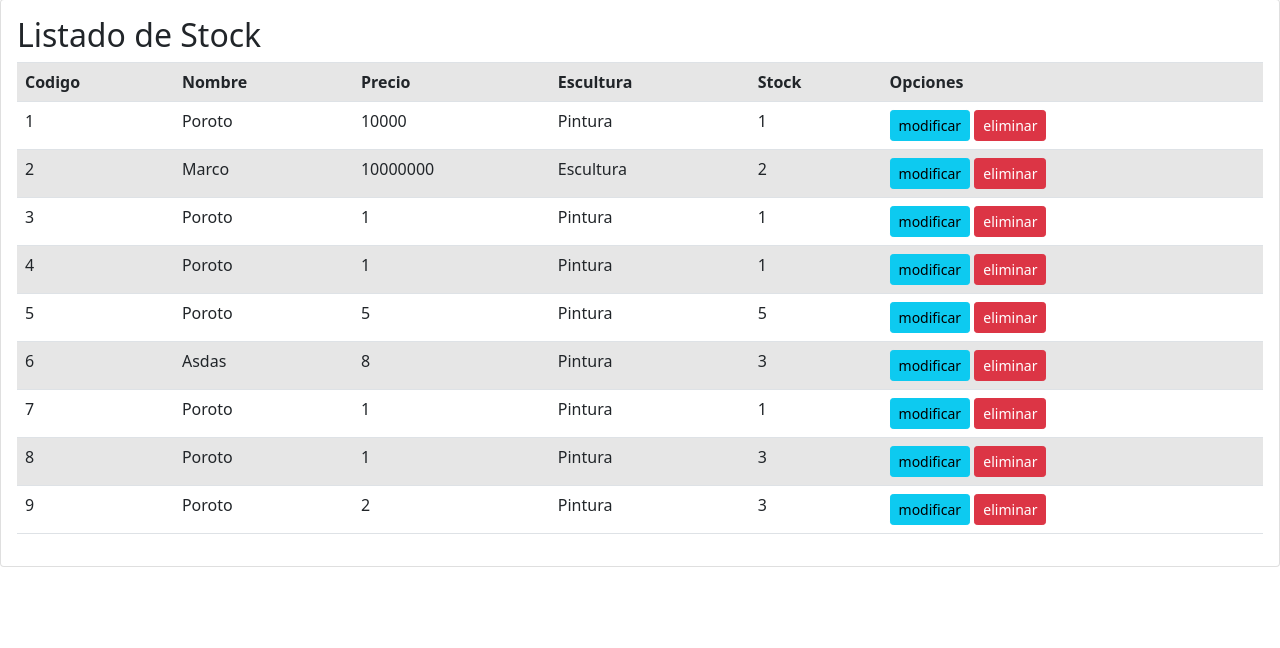
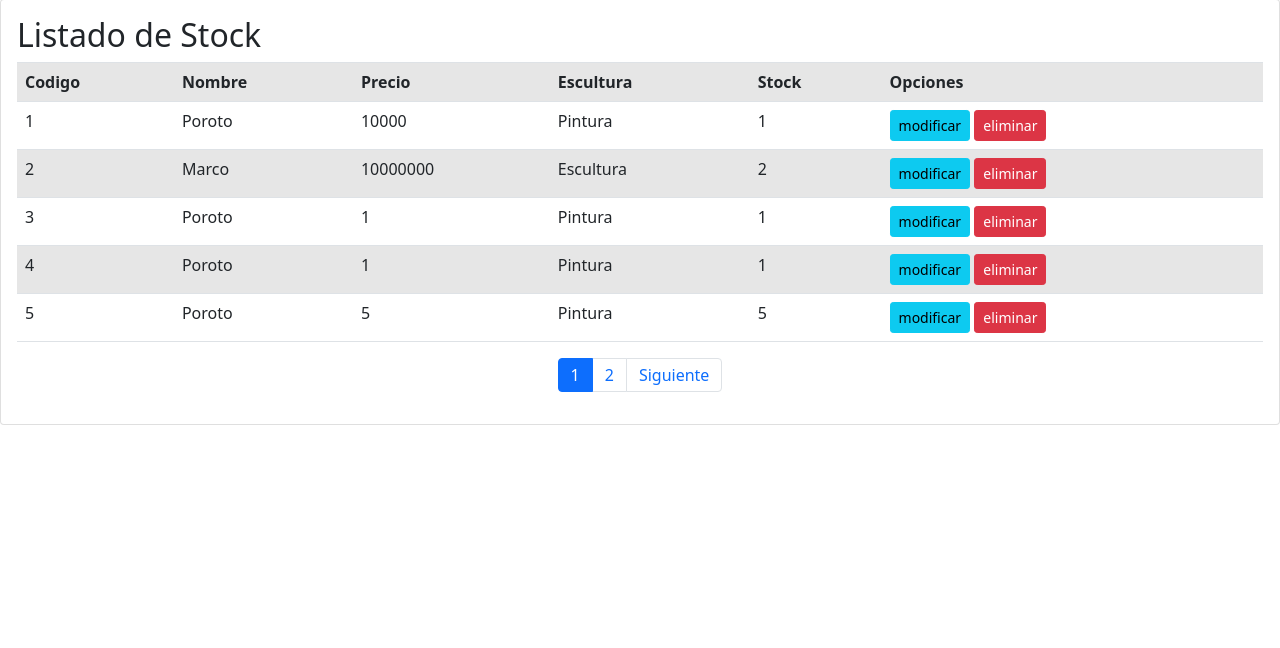
Before and after one commit to Yiomario/Trabajo2GroundZero, a Django app: page /listar-productos/ in a window 1280 px wide. Shown: the part 105-753 px from the top of the page. Run offline with Django 4.2, Linux system fonts and the light colour scheme; data comes from the database, SQL or seed files in the repository; both versions use the stored data as it was after the commit; some libraries are stand-ins or nearby versions.

Commit message:
paginacion

```diff
--- /dev/null
+++ b/groundzero/app/templates/app/paginator.html
@@ -0,0 +1,46 @@
+{% if paginator.num_pages > 1%}
+<div class="d-flex justify-content-center">
+    <ul class="pagination">
+        {% if entity.has_previous %}
+            <li class="page-item d-none d-sm-block"><a class="page-link" href="?page={{ entity.previous_page_number }}#pagtable">Anterior</a></li>
+        {% endif %}
+        {% for page in paginator.page_range %}
+            {% if forloop.last and page != entity.number and paginator.num_pages > 7 %}
+                {% if entity.next_page_number != paginator.num_pages%}
+                <li class="page-item">
+                    <a class="page-link" href="?page={{ entity.number | add:1}}#pagtable">...</a>
+                </li>
+                {% endif %}
+            <li class="page-item">
+                    <a class="page-link" href="?page={{paginator.num_pages}}#pagtable">{{paginator.num_pages}}</a>
+            </li>
+            {% endif %}
+            {% if page == entity.number and page > 7 %}
+            <li class="page-item">
+                <a class="page-link" href="?page={{ page | add:-1 }}#pagtable">...</a>
+            </li>
+            {% endif %}
+            {% if page < 7 or page == entity.number %}
+            <li class="page-item {% if page == entity.number %}active{% endif %}">
+                <a class="page-link" href="?page={{ page }}#pagtable">{{ page }}</a>
+            </li>
+            {% endif %}
+        {% endfor %}
+        {% if entity.has_next %}
+            <li class="page-item d-none d-sm-block">
+                <a class="page-link" href="?page={{ entity.next_page_number }}#pagtable">Siguiente</a>
+            </li>
+        {% endif %}
+    </ul>
+</div>
+<div class="d-flex justify-content-center d-sm-none">
+    {% if entity.has_previous %}
+        <span class="page-item"><a  class="page-link" href="?page={{ entity.previous_page_number }}#pagtable">Anterior</a></span>
+    {% endif %}
+    {% if entity.has_next %}
+        <span class="page-item"><a class="page-link" href="?page={{ entity.next_page_number }}#pagtable">Siguiente</a></span>
+    {% endif %}
+    <br>
+    <br>
+</div>
+{% endif %}
--- a/groundzero/app/templates/app/producto/listar.html
+++ b/groundzero/app/templates/app/producto/listar.html
@@ -90,7 +90,7 @@
 
                 </tr>
 
-                {% for p in productos %}
+                {% for p in entity %}
                 <tr>
                     <td>{{p.codigo | title}}</td>
                     <td>{{p.nombre | title}}</td>
@@ -104,6 +104,9 @@
                 </tr>
                 {% endfor %}
             </table>
+            <div>
+                {% include 'app/paginator.html' %}
+            </div>
 
 
         </div>
--- a/groundzero/app/views.py
+++ b/groundzero/app/views.py
@@ -2,6 +2,8 @@
 from .models import Producto
 from .forms import FormularioForm, ProductoForm, Producto
 from django.contrib import messages
+from django.core.paginator import Paginator
+from django.http import Http404
 
 # Create your views here.
 
@@ -68,9 +70,17 @@
 
 def listar_productos(request):
     productos = Producto.objects.all()
+    page = request.GET.get('page', 1)
+
+    try:
+        paginator = Paginator(productos, 5)
+        productos = paginator.page(page)
+    except:
+        raise Http404
 
     data = {
-        'productos':productos
+        'entity':productos,
+        'paginator': paginator
     }
     return render(request, 'app/producto/listar.html', data)
 
@@ -97,7 +107,16 @@
 
 def galeria(request):
     productos = Producto.objects.all()
+    page = request.GET.get('page', 1)
+
+    try:
+        paginator = Paginator(productos, 3)
+        productos = paginator.page(page)
+    except:
+        raise Http404
+
     data = {
-        'productos': productos
+        'entity':productos,
+        'paginator': paginator
     }
     return render(request, 'app/galeria.html', data)
```
Also changed, not shown: groundzero/app/templates/app/galeria.html (+6 -3 lines), groundzero/db.sqlite3, groundzero/media/productos/IMG-20190810-WA0002.jpg (added), groundzero/media/productos/IMG-20200128-WA0002.jpeg (added), groundzero/media/productos/IMG-20200128-WA0002_9D5T20L.jpeg (added), groundzero/media/productos/IMG-20200128-WA0002_OvEGza2.jpeg (added), groundzero/media/productos/IMG-20200128-WA0002_TPnUe1X.jpeg (added), groundzero/media/productos/IMG-20200128-WA0002_TRFE00G.jpeg (added), groundzero/media/productos/IMG-20200128-WA0002_cleR2OK.jpeg (added), groundzero/media/productos/tipos-de-pintura-de-la-historia-del-arte.jpg (added), 7 other files.
